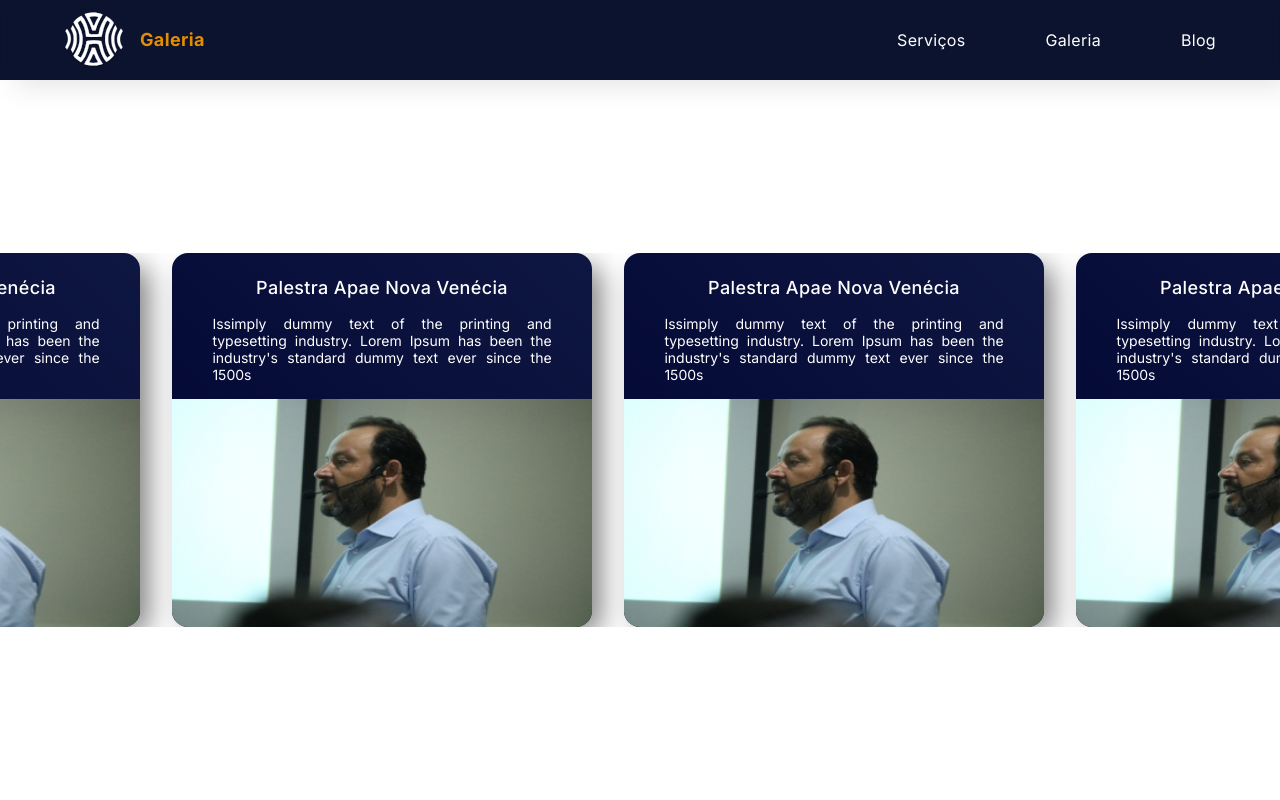
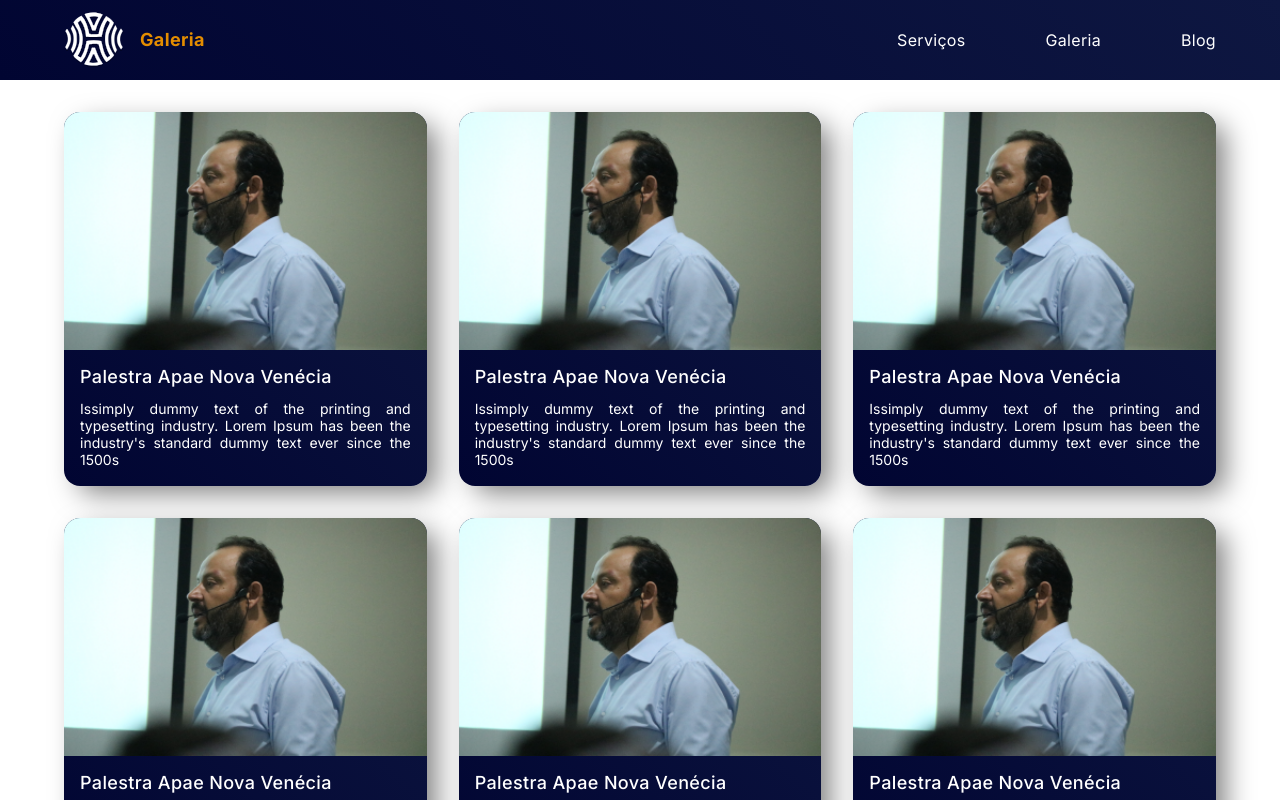
Before and after one commit to devitalo97/humane, a Next.js app: page /gallery in a window 1280 px wide. Shown: the top 800 px of the page. Built offline with nearby package versions, Linux system fonts and the light colour scheme.

Commit message:
style: colum style on gallery page

```diff
--- a/src/components/sections/gallery/first/index.tsx
+++ b/src/components/sections/gallery/first/index.tsx
@@ -3,9 +3,11 @@ import * as S from './style'
 import { Carousel } from '@/components/ui/carousel'
 import galleryThumb from "@/assets/png/thumb_gallery.png"
 import GalleryCard from '@/components/ui/gallery_card'
+import GalleryCarousel from '@/components/ui/gallery_carousel'
+import { useState } from 'react'
 
 
-const inter = Inter({subsets: ['latin']})
+const inter = Inter({ subsets: ['latin'] })
 
 export default function FirstSection() {
   const cards = [
@@ -44,21 +46,33 @@ export default function FirstSection() {
       description: "Issimply dummy text of the printing and typesetting industry. Lorem Ipsum has been the industry's standard dummy text ever since the 1500s",
       thumb: galleryThumb
     },
+    {
+      title: 'Palestra Apae Nova Venécia',
+      description: "Issimply dummy text of the printing and typesetting industry. Lorem Ipsum has been the industry's standard dummy text ever since the 1500s",
+      thumb: galleryThumb
+    },
+    {
+      title: 'Palestra Apae Nova Venécia',
+      description: "Issimply dummy text of the printing and typesetting industry. Lorem Ipsum has been the industry's standard dummy text ever since the 1500s",
+      thumb: galleryThumb
+    }
   ]
+
+  const [isOpen, setIsOpen] = useState(false)
 
   return (
     <S.Container>
-      <S.NavGhost/>
+      <S.NavGhost />
       <S.Content>
-        <Carousel gap={'2em'}>
         {[...cards, ...cards].map((card, index) => <GalleryCard
           key={index}
           title={card.title}
           thumb={card.thumb}
           description={card.description}
+          onClick={() => setIsOpen(true)}
         />)}
-        </Carousel>
       </S.Content>
+      {isOpen && <GalleryCarousel photos={[]} onClose={() => setIsOpen(false)} />}
     </S.Container>
   )
 }
--- a/src/components/sections/gallery/first/style.ts
+++ b/src/components/sections/gallery/first/style.ts
@@ -2,23 +2,22 @@ import { Background, Section } from "@/styles/mixin";
 import styled, { css } from "styled-components";
 
 export const Container = styled.div`
-    height: 100vh;
-    display: grid;
-    grid-template-rows: min-content 1fr min-content;
+    height: fit-content;
+    background-color: var(--white-color);
 `;
 
 export const NavGhost = styled.div`
-    background-color: var(--dark-color);
     height: var(--header-height);
     width: 100%;
 `
 
 export const Content = styled.div`
-    display: grid;
-    height: 100%;
-    grid-template-rows: 1fr;
-    place-items: center;
-    background-color: var(--white-color);
+    ${Section({padding: '2em 5%'})}
+    display: flex;
+    flex-wrap: wrap;
+    justify-content: space-between;
+    align-items: center;
+    gap: max(2em, 2%);
 `
 
 export const Header = styled.div`
--- a/src/components/ui/gallery_card/index.tsx
+++ b/src/components/ui/gallery_card/index.tsx
@@ -6,6 +6,7 @@ interface Props {
   title: string
   description: string
   thumb: StaticImageData
+  onClick: React.MouseEventHandler<HTMLDivElement>
 }
 const inter = Inter({ subsets: ['latin'] })
 
@@ -13,19 +14,20 @@ export default function GalleryCard({
   title,
   description,
   thumb,
+  onClick
 }: Props) {
   return (
-    <S.Container>
+    <S.Container onClick={onClick}>
       <S.Wrapper>
+        <div style={{ position: 'relative' }}>
+          <Image src={thumb} alt="icon" fill style={{ borderRadius: '1em 1em 0 0', border: 'none' }} />
+        </div>
         <S.TextContent>
           <S.TextLG style={inter.style}>{title}</S.TextLG>
-          <div style={{padding: '0 2em'}}>
+          <div>
             <S.TextSM style={inter.style}>{description}</S.TextSM>
           </div>
         </S.TextContent>
-        <div style={{ position: 'relative' }}>
-          <Image src={thumb} alt="icon" fill style={{ borderRadius: '0 0 1em 1em', border: 'none' }} />
-        </div>
       </S.Wrapper>
     </S.Container>
   )
--- a/src/components/ui/gallery_card/style.ts
+++ b/src/components/ui/gallery_card/style.ts
@@ -3,16 +3,22 @@ import styled, { css } from "styled-components";
 
 export const Container = styled.div`
     border: none;
-    width: 420px;
+    flex: 30%;
+    width: 100%;
     height: 374px;
     border-radius: 1em;
     ${Background}
     box-shadow: 12px 10px 28px -3px rgba(0,0,0,0.5);
+    :hover{
+        cursor: pointer;
+        scale: 1.05;
+        transition: all .5s cubic-bezier(0.075, 0.82, 0.165, 1);
+    }
 `
 
 export const Wrapper = styled.div`
     display: grid;
-    grid-template-rows: min-content 1fr;
+    grid-template-rows: 1fr  min-content;
     height: 100%;
     width: 100%;
     gap: 1em;
@@ -20,10 +26,11 @@ export const Wrapper = styled.div`
 `
 
 export const TextContent = styled.div`
-    padding: 1.5em min(2%, .75rem) 0 min(2%, .75rem);
+    padding: 0 min(5%, 1em) 5% min(5%, 1em);
     display: flex;
     flex-direction: column;
-    gap: 1em;
+    align-items: flex-start;
+    gap: .75em;
 `
 
 export type IText = {
--- /dev/null
+++ b/src/components/ui/gallery_carousel/index.tsx
@@ -0,0 +1,41 @@
+import Image from "next/image";
+import * as S from "./style";
+import { Inter } from "next/font/google";
+import { Carousel } from "../carousel";
+import { RiCloseLine } from "react-icons/ri";
+
+interface Props {
+  photos: {
+    src: string
+    description: string
+  }[]
+  onClose: Function
+}
+
+const inter = Inter({ subsets: ['latin'] })
+
+export default function GalleryCarousel({
+  photos,
+  onClose
+}: Props) {
+  return (
+    <S.Container>
+      <S.Wrapper>
+        <S.Header>
+          <RiCloseLine color="white" onClick={() => onClose()}/>
+        </S.Header>
+        <Carousel>
+          {photos.map((card, index) => <S.CardContainer key={index}>
+            <S.CardContent>
+              <Image src={card.src} alt="a" />
+            </S.CardContent>
+            <S.CardFooter>
+              <S.Text>{card.description}</S.Text>
+            </S.CardFooter>
+          </S.CardContainer>
+          )}
+        </Carousel>
+      </S.Wrapper>
+    </S.Container>
+  )
+}
--- /dev/null
+++ b/src/components/ui/gallery_carousel/style.ts
@@ -0,0 +1,30 @@
+import styled from "styled-components";
+
+export const Container = styled.div`
+    position: fixed;
+    inset: 0;
+    background: linear-gradient(180deg, #00062E 2.08%, #000631 51.04%, #092150 100%);
+    z-index: 1000;
+    display: grid;
+    place-items: center;
+`
+export const Wrapper = styled.div`
+    position: relative;
+    max-width: 1024px;
+    margin: 0 auto;
+    height: 80%;
+    width: 100%;
+    border-radius: 0.875rem;
+    background: rgba(0, 0, 0, 0.50);
+`
+
+export const Header = styled.div`
+    display: flex;
+    justify-content: flex-end;
+    padding: 2%;
+`
+
+export const CardContainer = styled.div``
+export const CardContent = styled.div``
+export const CardFooter = styled.div``
+export const Text = styled.p``
--- a/src/components/ui/navbar/style.ts
+++ b/src/components/ui/navbar/style.ts
@@ -1,4 +1,4 @@
-import { Section } from '@/styles/mixin'
+import { Background, Section } from '@/styles/mixin'
 import styled from 'styled-components'
 
 export const Container = styled.div`
@@ -10,7 +10,7 @@ export const Container = styled.div`
     position: fixed;
     width: 100%;
     z-index: 1000;
-    box-shadow: 12px 10px 28px -3px rgba(0,0,0,0.1);
+    ${Background}
 `
 
 export const Title = styled.p`
--- a/src/styles/mixin.ts
+++ b/src/styles/mixin.ts
@@ -1,6 +1,6 @@
-export const Section = `
+export const Section = ({ padding }: { padding?: string }) => `
     margin: 0 auto;
-    padding: 0 5%;
+    padding: ${padding ? padding : '0 5%'};
     width: 100%;
 `
 export const Background = `
```
Lines whose indentation alone changed are shown as unchanged.
